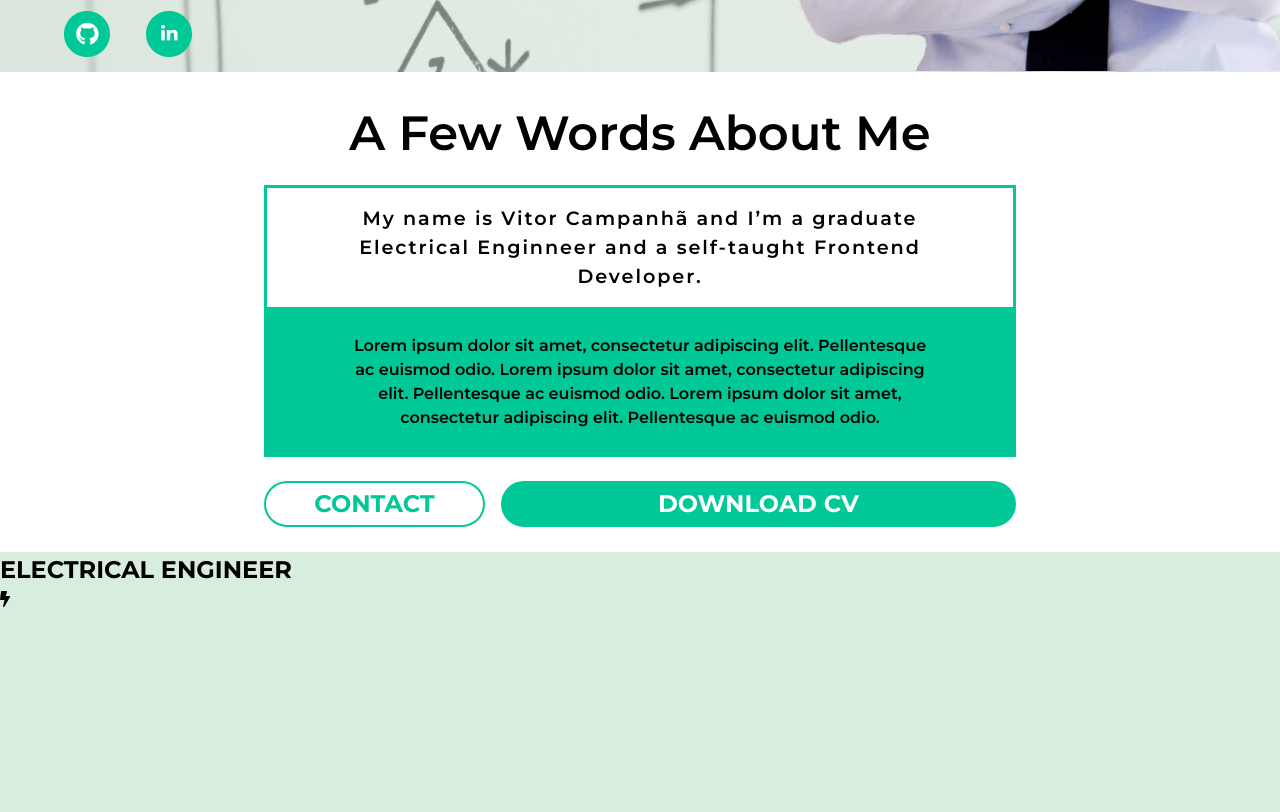
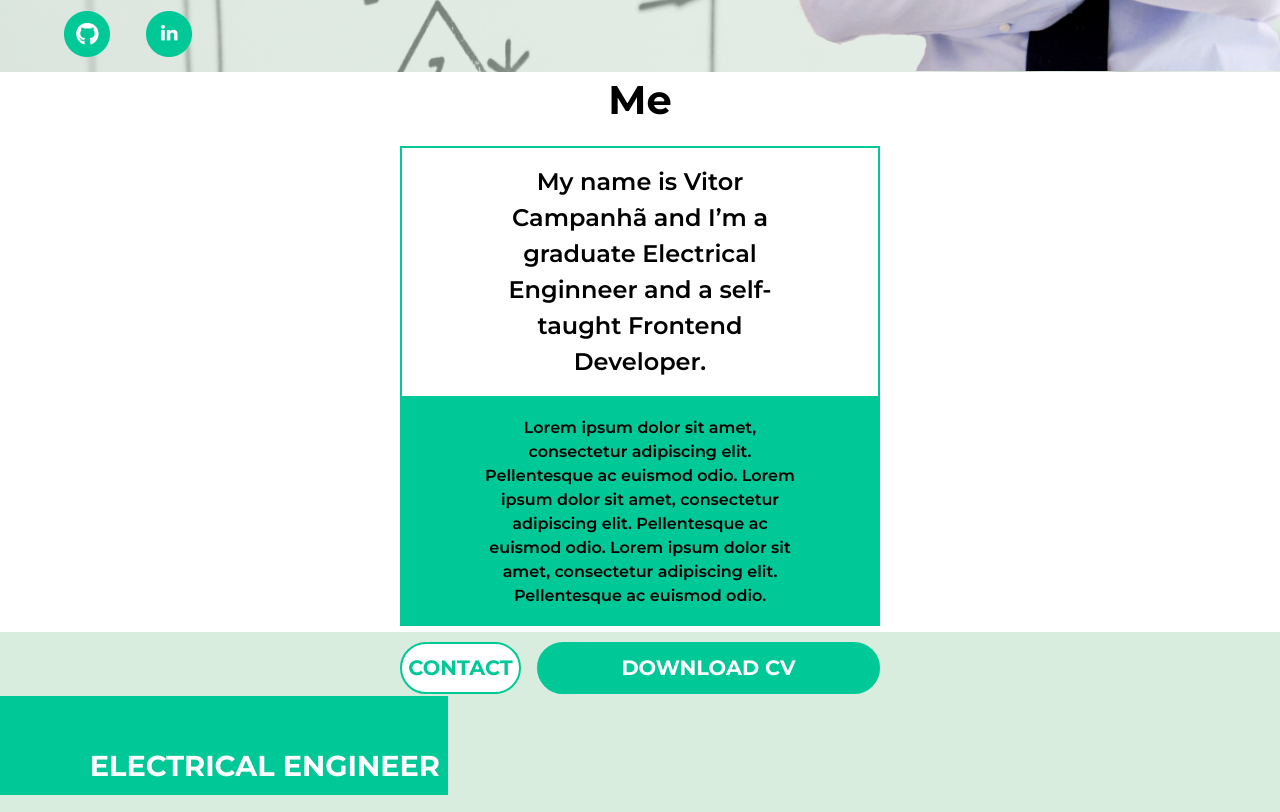
Before and after one commit to vscampanha/vitorcampanha_portfolio, a website: page dist/index.html in a window 1280 px wide. Shown: the part 728-1540 px from the top of the page. Before the commit the page ends 1340 px from the top, so only its background shows below. Drawn offline with Linux system fonts and the light colour scheme.

Commit message:
About Me update2

```diff
--- a/scss/main.scss
+++ b/scss/main.scss
@@ -198,72 +198,94 @@ ul {
 
 //About Me
 #about {
-  height: 60vh;
+  width: 100vw;
+  height: 70vh;
   background: #fff;
-  text-align: center;
 
   .about-text {
+    height: 100%;
     display: flex;
     flex-direction: column;
+    align-items: center;
     justify-content: center;
-    align-items: center;
-    width: 50rem;
-    height: 100%;
-    margin: auto;
-
-    .container {
-      // margin: auto 30%;
-      // padding: 0;
+    text-align: center;
+    margin: 0 25%;
+    padding: 0 5rem 0 5rem;
 
     h1 {
-        font-size: 3rem;
       margin-bottom: 1rem;
+      font-size: 2.5rem;
     }
 
     p {
-        border: 3px solid $primary-color;
+      padding: 1rem 5rem 1rem 5rem;
+      border: 2px solid $primary-color;
     }
 
     .lead {
-        padding: 1rem 5rem;
-        letter-spacing: 0.1em;
-        font-size: 1.2rem;
+      font-size: 1.5rem;
     }
+
     .context {
-        padding: 1.5rem 5rem;
-        border-top: none;
       background: $primary-color;
-        font-weight: 600;
-        font-size: 1rem;
     }
 
     .buttons-about {
       display: flex;
+      justify-content: flex-start;
+      margin-top: 1rem;
       width: 100%;
-        margin-top: 1.5rem;
+      align-items: center;
+      justify-content: center;
+
+      a {
+        border: 2px solid $primary-color;
         text-transform: uppercase;
-        justify-content: center;
-        align-content: center;
-
-        .btn {
-          font-size: 1.5rem;
-          width: 70%;
-          border: 2px solid $primary-color;
-          padding: 0.2rem 0;
+        width: 100%;
+        font-size: 1.3rem;
+        padding: 0.5rem 0;
 
         &:first-child {
           background: #fff;
           color: $primary-color;
           margin-right: 1rem;
-            width: 30%;
+          width: 35%;
         }
       }
     }
   }
 }
-}
-
 //Electrical Enginer
 #electrical {
   background: $secondary-color;
+
+  h1 {
+    grid-area: title;
+    font-size: 1.8rem;
+    background: $primary-color;
+    margin: 5% 65% 10% 0;
+    padding: 3rem 0.5rem 0.5rem 4rem;
+    text-align: end;
+    color: #fff;
   }
+  .container {
+    display: grid;
+    grid-template-areas:
+      "boxes"
+      "tech";
+
+    .boxes {
+      grid-area: boxes;
+      display: grid;
+      grid-template-columns: repeat(3, 1fr);
+
+      .main-box {
+        padding: 15rem 13rem;
+      }
+    }
+
+    .tech {
+      grid-area: tech;
+    }
+  }
+}
```
Also changed, not shown: dist/css/main.css, dist/index.html. Lines whose indentation alone changed are shown as unchanged.
